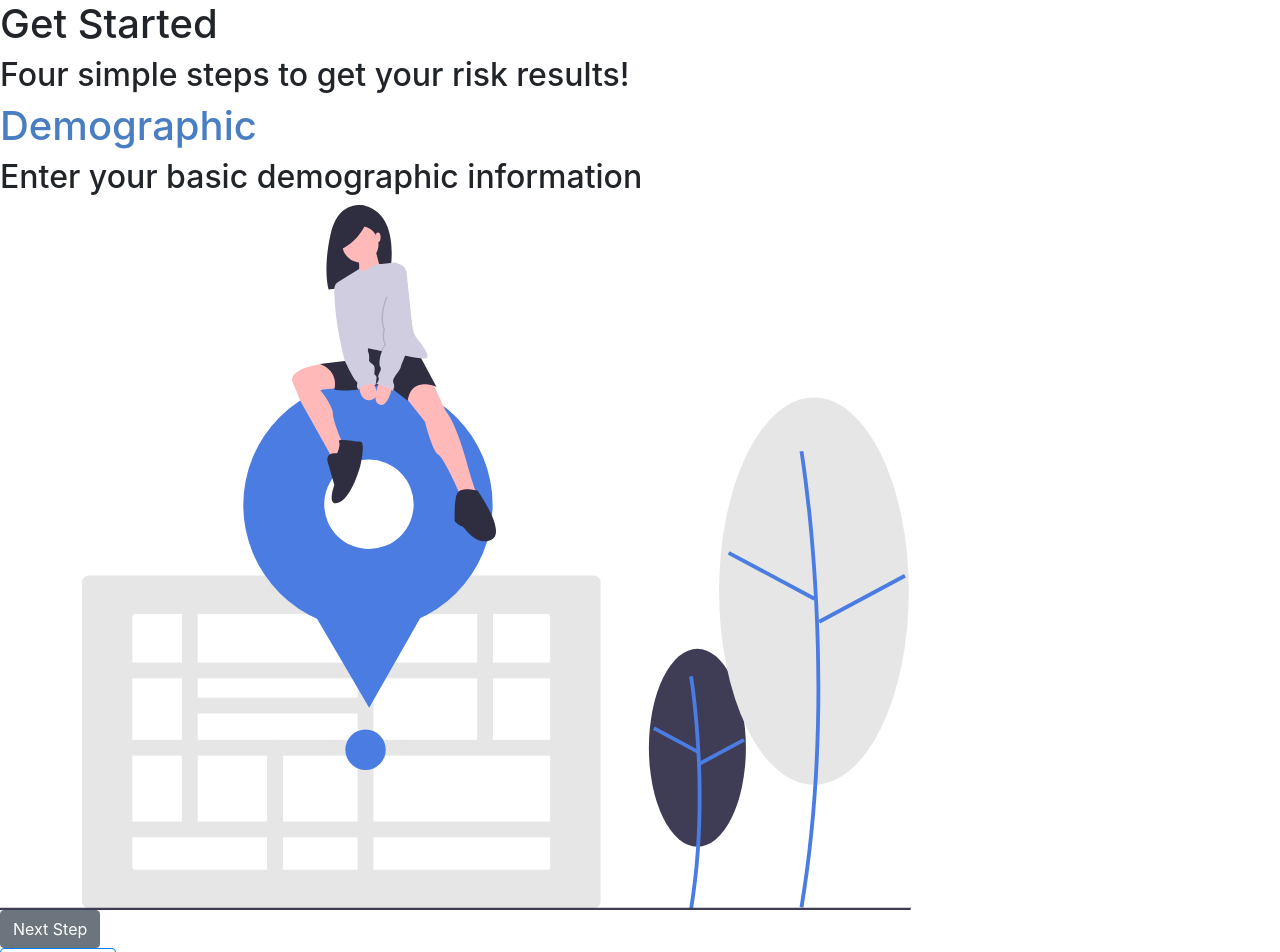
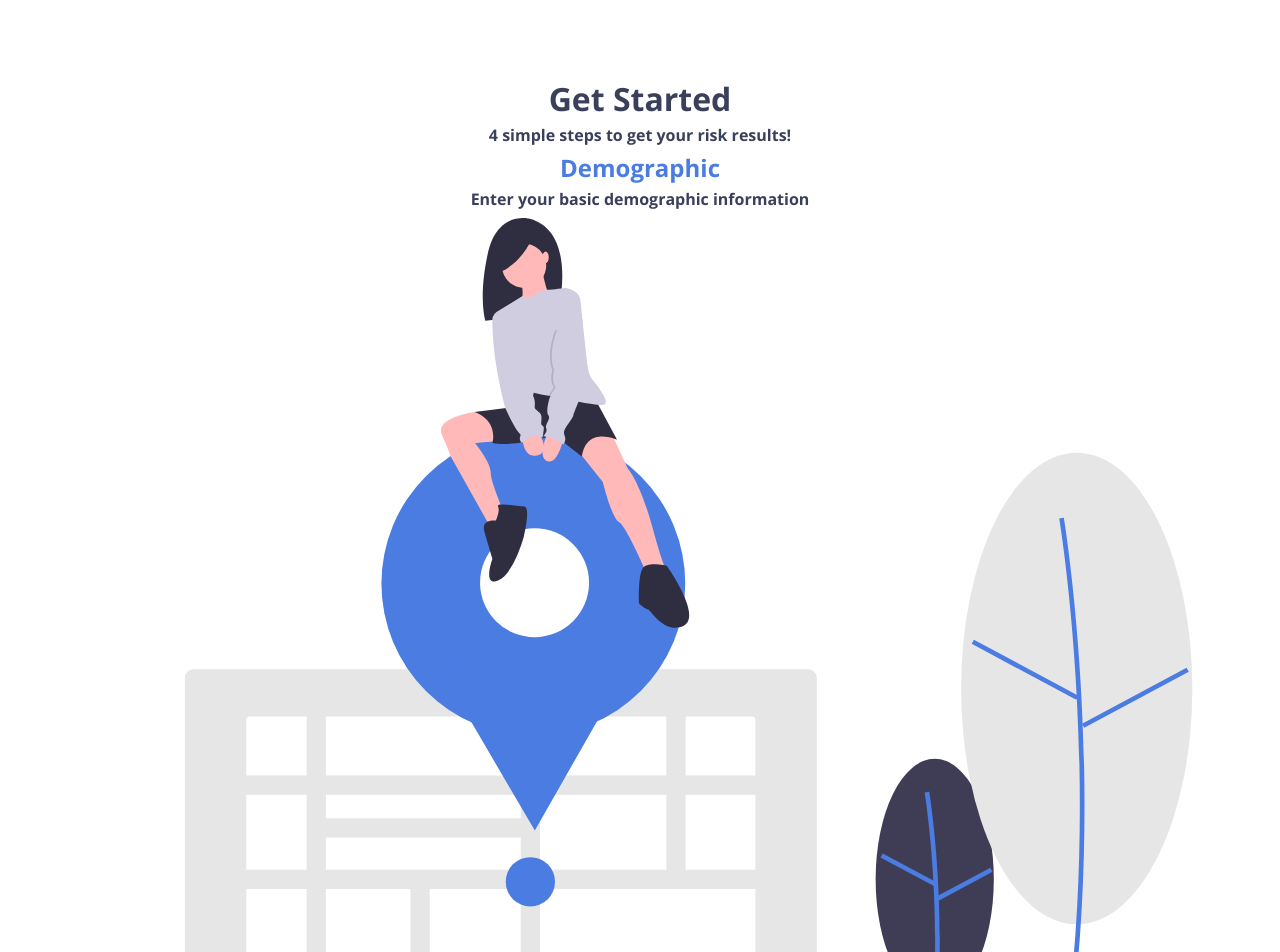
Before and after one commit to RaynyT/COVID-19-Risk-Assessment-Tool, a React (Create React App) app in the folder covrt/: page /get-started in a window 1280 px wide. Shown: the top 952 px of the page. Built offline with nearby package versions, Linux system fonts and the light colour scheme.

Commit message:
Tutorial basic styling

```diff
--- /dev/null
+++ b/covrt/src/components/Tutorial.css
@@ -0,0 +1,66 @@
+.heading-text {
+    font-family: 'Open Sans', sans-serif;
+    font-weight: bolder;
+    color: #3A405A;
+    text-align: center;
+    font-size: 2rem;
+    margin-left: .2rem;
+    margin-right: .2rem;
+    margin-top: 5rem;
+    margin-bottom: .5rem;
+}
+
+.sub-heading-text {
+    font-family: 'Open Sans', sans-serif;
+    font-weight: bold;
+    color: #3A405A;
+    text-align: center;
+    font-size: 1rem;
+    margin-left: .2rem;
+    margin-right: .2rem;
+    margin-top: .5rem;
+    margin-bottom: .5rem;
+}
+
+.step-title {
+    font-family: 'Open Sans', sans-serif;
+    font-weight: bolder;
+    color: #4A7CE2;
+    text-align: center;
+    font-size: 1.5rem;
+    margin-left: .2rem;
+    margin-right: .2rem;
+    margin-top: .5rem;
+    margin-bottom: .5rem;
+}
+
+img {
+    display: block;
+    margin-left: auto;
+    margin-right: auto;
+    margin-top: .5rem;
+    margin-bottom: .5rem;
+    height: auto;
+    width: 100%;
+}
+
+.prev-next-btns {
+    display: flex;
+    justify-content: space-around;
+    margin-bottom: 1rem;
+}
+
+.prev-btn {
+    margin-right:auto;
+    margin-left: .0;
+}
+
+.next-btn {
+    margin-left: auto;
+    margin-right: 0;
+}
+
+.horizontal-center{
+    display: flex;
+    justify-content: center;
+}
--- a/covrt/src/components/Tutorial.js
+++ b/covrt/src/components/Tutorial.js
@@ -3,6 +3,7 @@ import { Button } from 'reactstrap';
 import { Link } from 'react-router-dom';
 
 import '../App.css'
+import './Tutorial.css'
 
 import stepOneImage from '../images/demographic.svg';
 import stepTwoImage from '../images/nature-fun.svg';
@@ -41,9 +42,9 @@ export default function Tutorial() {
     }
 
     return (
-        <div>
-            <h1>Get Started</h1>
-            <h2>Four simple steps to get your risk results!</h2>
+        <div className="container">
+            <h1 className="heading-text">Get Started</h1>
+            <h2 className="sub-heading-text">4 simple steps to get your risk results!</h2>
             {stepScreen}
         </div>
     );
@@ -52,14 +53,14 @@ export default function Tutorial() {
 function StepOne(props) {
     return (
         <div>
-            <h1 className="blue">Demographic</h1>
-            <h2>Enter your basic demographic information</h2>
+            <h1 className="step-title">Demographic</h1>
+            <h2 className="sub-heading-text">Enter your basic demographic information</h2>
             <img src={stepOneImage} alt="Drawing of a person sitting on a location pin"/>
-            <div>
-                <Button onClick={props.nextClickCallback}>Next Step</Button>
+            <div className="prev-next-btns">
+                <Button onClick={props.nextClickCallback} className="next-btn">Next Step</Button>
             </div>
-            <div>
-            <Link to="/calculator" className="btn btn-outline-primary">
+            <div className="horizontal-center">
+                <Link to="/calculator" className="btn btn-outline-primary">
                     Skip tutorial
                 </Link>
             </div>
@@ -70,15 +71,15 @@ function StepOne(props) {
 function StepTwo(props) {
     return (
         <div>
-            <h1 className="blue">Activity</h1>
-            <h2>Enter information about one activity you plan to do</h2>
+            <h1 className="step-title">Activity</h1>
+            <h2 className="sub-heading-text">Enter information about one activity you plan to do</h2>
             <img src={stepTwoImage} alt="People enjoying a day outside by walking or skating"/>
-            <div>
-                <Button onClick={props.backClickCallback}>Previous Step</Button>
-                <Button onClick={props.nextClickCallback}>Next Step</Button>
+            <div className="prev-next-btns">
+                <Button onClick={props.backClickCallback} className="prev-btn">Previous Step</Button>
+                <Button onClick={props.nextClickCallback} className="next-btn">Next Step</Button>
             </div>
-            <div>
-            <Link to="/calculator" className="btn btn-outline-primary">
+            <div className="horizontal-center">
+                <Link to="/calculator" className="btn btn-outline-primary">
                     Skip tutorial
                 </Link>
             </div>
@@ -89,14 +90,14 @@ function StepTwo(props) {
 function StepThree(props) {
     return (
         <div>
-            <h1 className="blue">Get your risk result!</h1>
-            <h2>A risk assessment for your activity, local demographic statistics, and risk mitigation suggestions will be available. </h2>
+            <h1 className="step-title">Get your risk result!</h1>
+            <h2 className="sub-heading-text">A risk assessment for your activity, local demographic statistics, and risk mitigation suggestions will be available. </h2>
             <img src={stepThreeImage} alt="Drawing of people holding various graphs and charts"/>
-            <div>
-                <Button onClick={props.backClickCallback}>Previous Step</Button>
-                <Button onClick={props.nextClickCallback}>Next Step</Button>
+            <div className="prev-next-btns">
+                <Button onClick={props.backClickCallback} className="prev-btn">Previous Step</Button>
+                <Button onClick={props.nextClickCallback} className="next-btn">Next Step</Button>
             </div>
-            <div>
+            <div className="horizontal-center">
                 <Link to="/calculator" className="btn btn-outline-primary">
                     Skip tutorial
                 </Link>
@@ -108,14 +109,14 @@ function StepThree(props) {
 function StepFour(props) {
     return (
         <div>
-            <h1 className="blue">View Advice & Reduce Risk</h1>
-            <h2>You are able lower your risk by implementing our suggestions and adjusting your activity. </h2>
+            <h1 className="step-title">View Advice & Reduce Risk</h1>
+            <h2 className="sub-heading-text">You are able lower your risk by implementing our suggestions and adjusting your activity. </h2>
             <img src={stepFourImage} alt="Graphic of a clipboard with checkboxes"/>
-            <div>
-                <Button onClick={props.backClickCallback}>Previous Step</Button>
+            <div className="prev-next-btns">
+                <Button onClick={props.backClickCallback} className="prev-btn">Previous Step</Button>
             </div>
-            <div>
-            <Link to="/calculator" className="btn btn-outline-primary">
+            <div className="horizontal-center">
+                <Link to="/calculator" className="btn btn-outline-primary">
                     Skip tutorial
                 </Link>
             </div>
```
